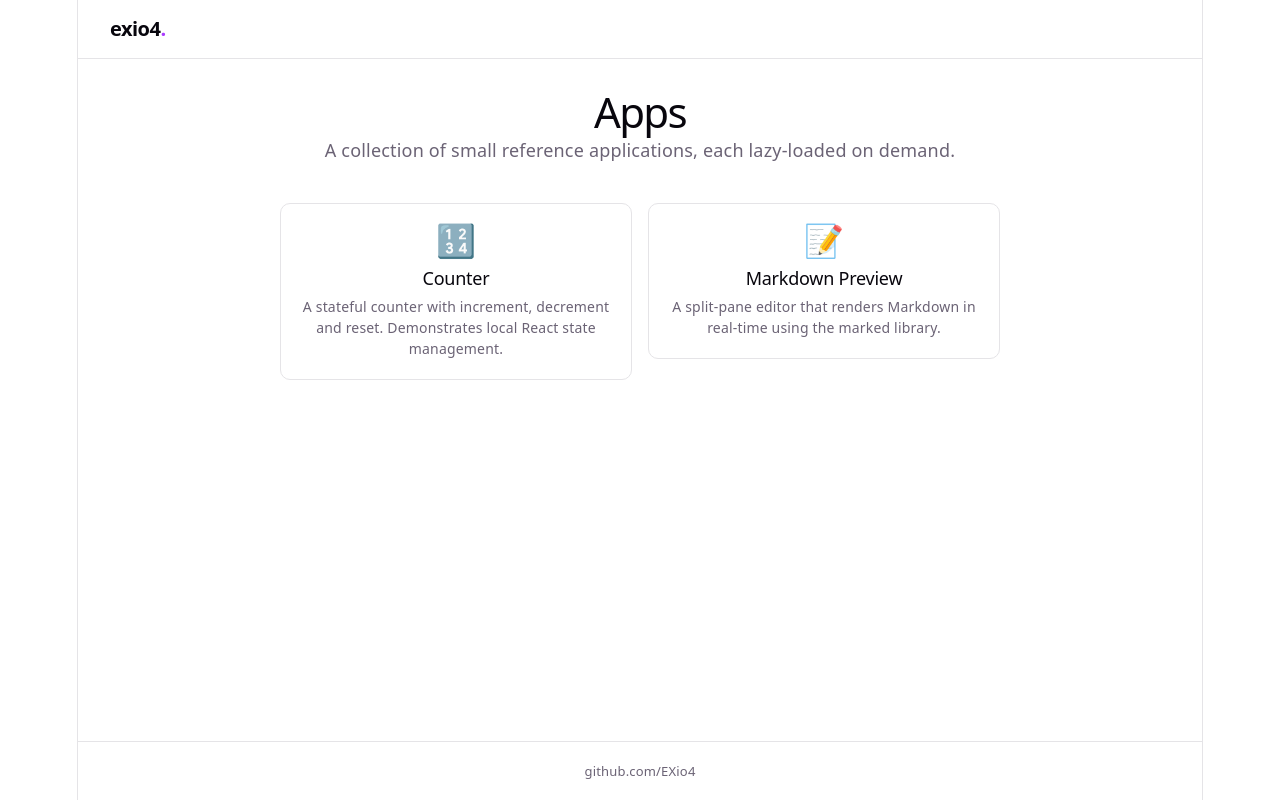
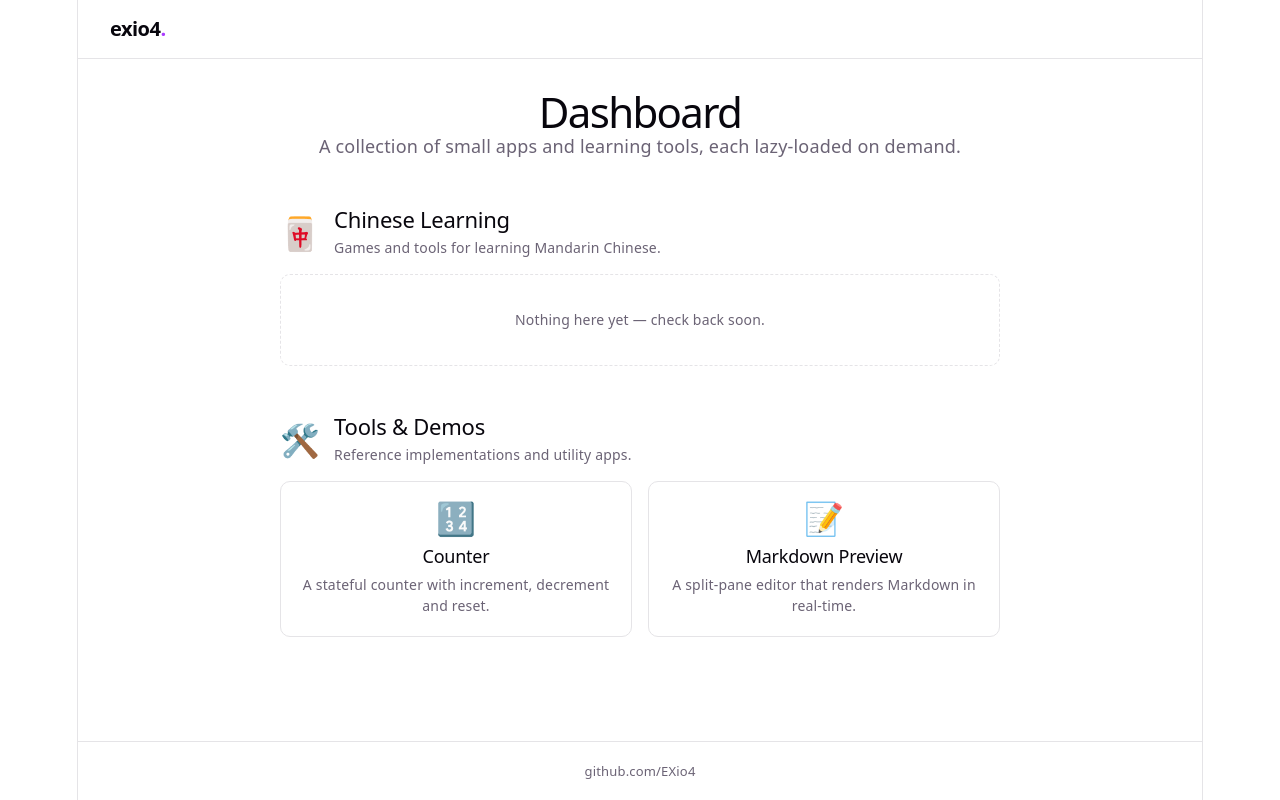
Before and after one commit to EXio4/exio4.github.io, a React (Vite) app: page / in a window 1280 px wide. Built offline with nearby package versions, Linux system fonts and the light colour scheme.

Commit message:
Group apps into dashboard sections with Chinese Learning and Tools groups

```diff
--- a/src/pages/Home.css
+++ b/src/pages/Home.css
@@ -5,7 +5,7 @@
 
 .home-title {
   font-size: 42px;
-  margin: 0 0 12px;
+  margin: 0 0 8px;
 
   @media (max-width: 600px) {
     font-size: 28px;
@@ -14,7 +14,58 @@
 
 .home-subtitle {
   color: var(--text);
-  margin-bottom: 40px;
+  margin-bottom: 48px;
+
+  @media (max-width: 600px) {
+    margin-bottom: 36px;
+  }
+}
+
+.home-group {
+  margin-bottom: 48px;
+
+  &:last-child {
+    margin-bottom: 0;
+  }
+}
+
+.home-group-header {
+  display: flex;
+  align-items: center;
+  gap: 14px;
+  margin-bottom: 16px;
+}
+
+.home-group-emoji {
+  font-size: 32px;
+  line-height: 1;
+  flex-shrink: 0;
+}
+
+.home-group-name {
+  font-size: 22px;
+  margin: 0 0 4px;
+  color: var(--text-h);
+  text-align: left;
+
+  @media (max-width: 600px) {
+    font-size: 18px;
+  }
+}
+
+.home-group-desc {
+  font-size: 14px;
+  color: var(--text);
+  text-align: left;
+  line-height: 1.5;
+}
+
+.home-group-empty {
+  padding: 32px 0;
+  color: var(--text);
+  font-size: 14px;
+  border: 1px dashed var(--border);
+  border-radius: 10px;
 }
 
 .app-grid {
--- a/src/pages/Home.tsx
+++ b/src/pages/Home.tsx
@@ -1,35 +1,89 @@
 import AppCard from '../components/AppCard.tsx'
 import './Home.css'
 
-const APPS = [
+interface App {
+  slug: string
+  name: string
+  description: string
+  emoji: string
+  group: string
+}
+
+interface GroupDef {
+  key: string
+  name: string
+  description: string
+  emoji: string
+}
+
+const GROUPS: GroupDef[] = [
+  {
+    key: 'chinese',
+    name: 'Chinese Learning',
+    description: 'Games and tools for learning Mandarin Chinese.',
+    emoji: '🀄',
+  },
+  {
+    key: 'tools',
+    name: 'Tools & Demos',
+    description: 'Reference implementations and utility apps.',
+    emoji: '🛠️',
+  },
+]
+
+const APPS: App[] = [
   {
     slug: 'counter',
     name: 'Counter',
-    description: 'A stateful counter with increment, decrement and reset. Demonstrates local React state management.',
+    description: 'A stateful counter with increment, decrement and reset.',
     emoji: '🔢',
+    group: 'tools',
   },
   {
     slug: 'markdown',
     name: 'Markdown Preview',
-    description: 'A split-pane editor that renders Markdown in real-time using the marked library.',
+    description: 'A split-pane editor that renders Markdown in real-time.',
     emoji: '📝',
+    group: 'tools',
   },
 ]
 
 export default function Home() {
   return (
     <section className="home">
-      <h1 className="home-title">Apps</h1>
+      <h1 className="home-title">Dashboard</h1>
       <p className="home-subtitle">
-        A collection of small reference applications, each lazy-loaded on demand.
+        A collection of small apps and learning tools, each lazy-loaded on demand.
       </p>
+
+      {GROUPS.map((group) => {
+        const apps = APPS.filter((a) => a.group === group.key)
+        return (
+          <section key={group.key} className="home-group">
+            <div className="home-group-header">
+              <span className="home-group-emoji">{group.emoji}</span>
+              <div>
+                <h2 className="home-group-name">{group.name}</h2>
+                <p className="home-group-desc">{group.description}</p>
+              </div>
+            </div>
+
+            {apps.length > 0 ? (
               <ul className="app-grid">
-        {APPS.map((app) => (
+                {apps.map((app) => (
                   <li key={app.slug}>
                     <AppCard {...app} href={`/apps/${app.slug}`} />
                   </li>
                 ))}
               </ul>
+            ) : (
+              <p className="home-group-empty">
+                Nothing here yet — check back soon.
+              </p>
+            )}
+          </section>
+        )
+      })}
     </section>
   )
 }
```
Lines whose indentation alone changed are shown as unchanged.
